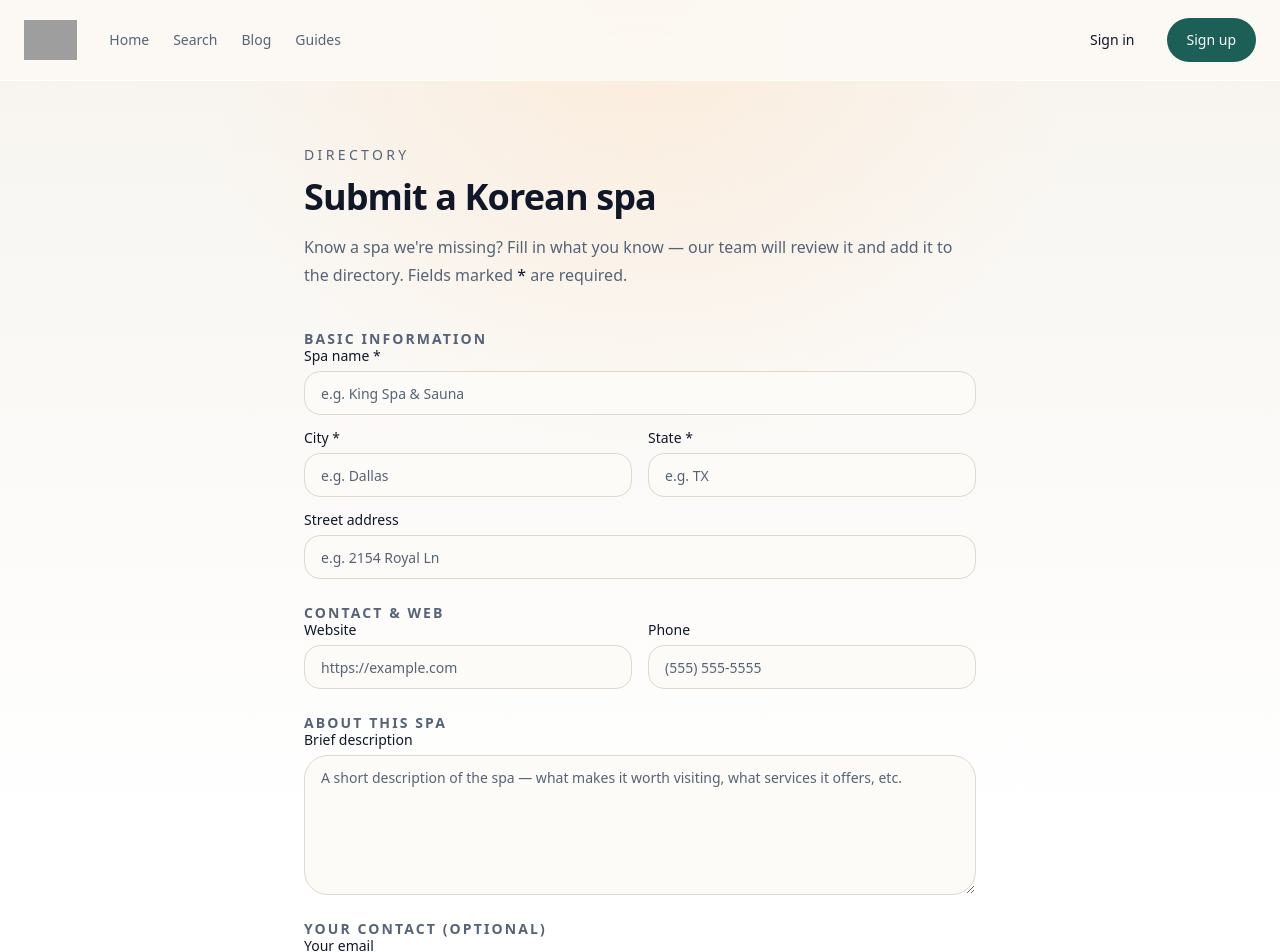
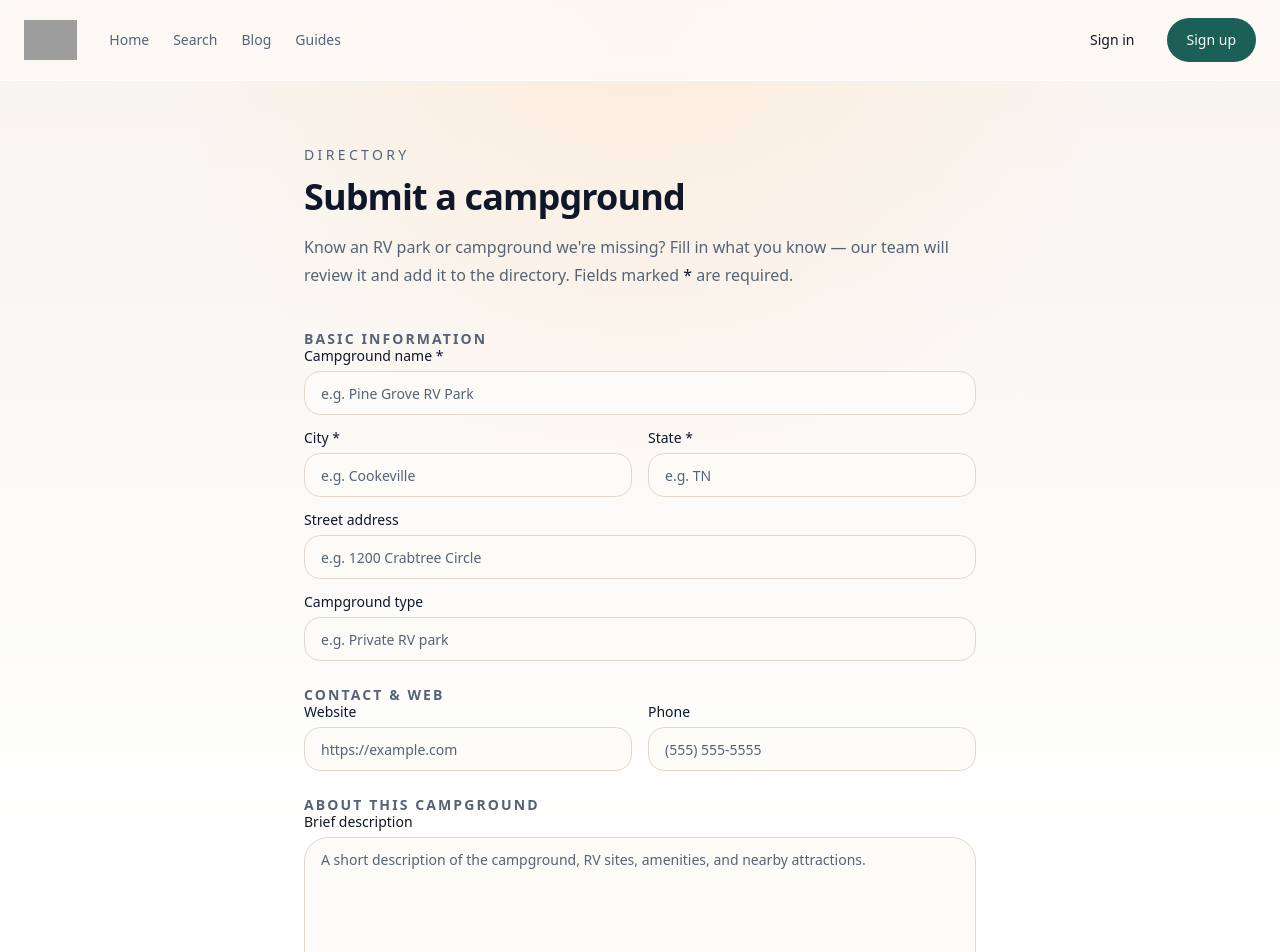
Before and after one commit to sitefindercamp/sitefinder, a Next.js app: page /submit in a window 1280 px wide. Shown: the top 952 px of the page. Built offline with nearby package versions, Linux system fonts and the light colour scheme; no server answers; grey boxes are pictures that could not be loaded.

Commit message:
Convert submit flow to campgrounds

```diff
--- a/app/(marketing)/about/page.tsx
+++ b/app/(marketing)/about/page.tsx
@@ -6,9 +6,9 @@ import { CheckCircle2 } from "lucide-react";
 import { Container } from "@/components/layout/container";
 
 export const metadata: Metadata = {
-  title: "About | KSpa Online",
+  title: "About | SiteFinder.Camp",
   description:
-    "KSpa Online is your trusted guide to discovering Korean spas, jjimjilbangs, and wellness destinations across the United States.",
+    "SiteFinder.Camp is a searchable RV park and campground database built around practical camping details.",
 };
 
 const FOCUS_POINTS = [
@@ -30,19 +30,17 @@ export default function AboutPage() {
             About us
           </p>
           <h1 className="mt-3 text-4xl font-semibold leading-tight sm:text-5xl">
-            Your trusted guide to great wellness destinations.
+            A clearer way to compare campgrounds.
           </h1>
           <p className="mt-6 text-lg leading-8 text-muted-foreground">
-            Welcome to our directory — your trusted guide to discovering unique
-            wellness destinations, hidden gems, and standout places worth
-            visiting.
+            SiteFinder.Camp is a searchable database for RV parks, campgrounds,
+            and practical camping destinations.
           </p>
           <p className="mt-4 text-lg leading-8 text-muted-foreground">
-            We created this platform to make it easier for people to explore
-            businesses with confidence. Whether you&apos;re planning your next
-            relaxing getaway, searching for a local favorite, or comparing
-            options before you visit, our goal is to bring helpful, organized,
-            and easy-to-understand information all in one place.
+            We created this platform to make campground research easier. Whether
+            you need full hookups, 50 amp service, pull-through sites, showers,
+            laundry, pet-friendly stays, or monthly options, our goal is to put
+            the useful details in one place.
           </p>
         </div>
 
@@ -83,7 +81,7 @@ export default function AboutPage() {
               favorite place, we&apos;re here to help you explore smarter.
             </p>
             <Link
-              href={"/spas" as Route}
+              href={"/campgrounds" as Route}
               className="mt-5 inline-block text-sm font-medium text-primary underline-offset-4 hover:underline"
             >
               Browse the directory →
@@ -102,7 +100,7 @@ export default function AboutPage() {
               href={"/submit" as Route}
               className="mt-5 inline-block text-sm font-medium text-primary underline-offset-4 hover:underline"
             >
-              Submit your spa →
+              Submit your campground →
             </Link>
           </div>
         </div>
@@ -122,10 +120,10 @@ export default function AboutPage() {
           </p>
           <div className="mt-7 flex flex-wrap gap-4">
             <Link
-              href={"/spas" as Route}
+              href={"/campgrounds" as Route}
               className="rounded-full bg-primary-foreground px-5 py-2.5 text-sm font-semibold text-primary transition hover:opacity-90"
             >
-              Explore spas
+              Explore campgrounds
             </Link>
             <Link
               href={"/contact" as Route}
--- a/app/(marketing)/submit/actions.ts
+++ b/app/(marketing)/submit/actions.ts
@@ -4,7 +4,7 @@ import type { Route } from "next";
 import { redirect } from "next/navigation";
 
 import { createSupabaseAdminClient } from "@/lib/supabase/server";
-import { sendSpaSubmissionNotification } from "@/lib/mailerlite";
+import { sendCampgroundSubmissionNotification } from "@/lib/mailerlite";
 
 function toSlug(value: string) {
   return value
@@ -20,7 +20,7 @@ function emptyToNull(value: FormDataEntryValue | null): string | null {
   return trimmed.length > 0 ? trimmed : null;
 }
 
-export async function submitSpaAction(formData: FormData) {
+export async function submitCampgroundAction(formData: FormData) {
   const name = (formData.get("name") as string | null)?.trim() ?? "";
   const city = (formData.get("city") as string | null)?.trim() ?? "";
   const state = (formData.get("state") as string | null)?.trim() ?? "";
@@ -28,19 +28,19 @@ export async function submitSpaAction(formData: FormData) {
   if (!name || !city || !state) {
     redirect(
       ("/submit?error=" +
-        encodeURIComponent("Spa name, city, and state are required.")) as Route
+        encodeURIComponent("Campground name, city, and state are required.")) as Route
     );
   }
 
   const supabase = createSupabaseAdminClient();
 
-  const baseSlug = toSlug(`${name} ${city}`);
+  const baseSlug = toSlug(`${name} ${city} ${state}`);
   let slug = baseSlug;
   let attempt = 0;
 
   while (attempt < 5) {
     const { data: existing } = await supabase
-      .from("spas")
+      .from("campgrounds")
       .select("id")
       .eq("slug", slug)
       .maybeSingle();
@@ -55,17 +55,18 @@ export async function submitSpaAction(formData: FormData) {
   const website = emptyToNull(formData.get("website"));
   const phone = emptyToNull(formData.get("phone"));
 
-  const { error } = await supabase.from("spas").insert({
+  const { error } = await supabase.from("campgrounds").insert({
     name,
     slug,
     city,
-    state,
+    state: state.toUpperCase(),
     status: "pending",
     website,
     phone,
-    address_line_1: emptyToNull(formData.get("address_line_1")),
-    summary: emptyToNull(formData.get("summary")),
-    important_notes: submittedByEmail ? `Submitted by: ${submittedByEmail}` : null,
+    address: emptyToNull(formData.get("address")),
+    description: emptyToNull(formData.get("description")),
+    campground_type: emptyToNull(formData.get("campground_type")),
+    submitted_by_email: submittedByEmail,
   });
 
   if (error) {
@@ -75,7 +76,16 @@ export async function submitSpaAction(formData: FormData) {
     );
   }
 
-  await sendSpaSubmissionNotification({ spaName: name, city, state, submitterEmail: submittedByEmail, website, phone });
+  await sendCampgroundSubmissionNotification({
+    campgroundName: name,
+    city,
+    state,
+    submitterEmail: submittedByEmail,
+    website,
+    phone,
+  });
 
   redirect("/submit?success=1" as Route);
 }
+
+export const submitSpaAction = submitCampgroundAction;
--- a/app/(marketing)/submit/page.tsx
+++ b/app/(marketing)/submit/page.tsx
@@ -1,6 +1,6 @@
 import type { Route } from "next";
 
-import { submitSpaAction } from "@/app/(marketing)/submit/actions";
+import { submitCampgroundAction } from "@/app/(marketing)/submit/actions";
 import { Container } from "@/components/layout/container";
 import { Button } from "@/components/ui/button";
 import { Input } from "@/components/ui/input";
@@ -8,16 +8,16 @@ import { Label } from "@/components/ui/label";
 import { Textarea } from "@/components/ui/textarea";
 
 export const metadata = {
-  title: "Submit a Spa | KSpa.online",
+  title: "Submit a Campground | SiteFinder.Camp",
   description:
-    "Know a Korean spa we're missing? Submit it for review and we'll add it to the directory.",
+    "Know an RV park or campground we're missing? Submit it for review and we'll add it to the directory.",
 };
 
 type Props = {
   searchParams?: Promise<{ success?: string; error?: string }>;
 };
 
-export default async function SubmitSpaPage({ searchParams }: Props) {
+export default async function SubmitCampgroundPage({ searchParams }: Props) {
   const params = await searchParams;
   const success = params?.success === "1";
   const error = params?.error ? decodeURIComponent(params.error) : null;
@@ -28,9 +28,9 @@ export default async function SubmitSpaPage({ searchParams }: Props) {
         <p className="text-sm uppercase tracking-[0.24em] text-muted-foreground">
           Directory
         </p>
-        <h1 className="mt-3 text-4xl font-semibold">Submit a Korean spa</h1>
+        <h1 className="mt-3 text-4xl font-semibold">Submit a campground</h1>
         <p className="mt-4 text-base leading-7 text-muted-foreground">
-          Know a spa we&apos;re missing? Fill in what you know — our team will
+          Know an RV park or campground we&apos;re missing? Fill in what you know — our team will
           review it and add it to the directory. Fields marked{" "}
           <span className="text-foreground">*</span> are required.
         </p>
@@ -48,7 +48,7 @@ export default async function SubmitSpaPage({ searchParams }: Props) {
               href={"/submit" as Route}
               className="mt-6 inline-block text-sm font-medium text-green-800 underline hover:text-green-900"
             >
-              Submit another spa
+              Submit another campground
             </a>
           </div>
         ) : (
@@ -59,7 +59,7 @@ export default async function SubmitSpaPage({ searchParams }: Props) {
               </div>
             )}
 
-            <form action={submitSpaAction} className="mt-10 flex flex-col gap-6">
+            <form action={submitCampgroundAction} className="mt-10 flex flex-col gap-6">
               {/* Basic info */}
               <fieldset className="flex flex-col gap-4">
                 <legend className="text-sm font-semibold uppercase tracking-[0.15em] text-muted-foreground">
@@ -68,13 +68,13 @@ export default async function SubmitSpaPage({ searchParams }: Props) {
 
                 <div className="flex flex-col gap-2">
                   <Label htmlFor="name">
-                    Spa name <span className="text-destructive">*</span>
+                    Campground name <span className="text-destructive">*</span>
                   </Label>
                   <Input
                     id="name"
                     name="name"
                     type="text"
-                    placeholder="e.g. King Spa & Sauna"
+                    placeholder="e.g. Pine Grove RV Park"
                     required
                     maxLength={200}
                   />
@@ -89,7 +89,7 @@ export default async function SubmitSpaPage({ searchParams }: Props) {
                       id="city"
                       name="city"
                       type="text"
-                      placeholder="e.g. Dallas"
+                    placeholder="e.g. Cookeville"
                       required
                       maxLength={100}
                     />
@@ -102,7 +102,7 @@ export default async function SubmitSpaPage({ searchParams }: Props) {
                       id="state"
                       name="state"
                       type="text"
-                      placeholder="e.g. TX"
+                    placeholder="e.g. TN"
                       required
                       maxLength={50}
                     />
@@ -110,13 +110,24 @@ export default async function SubmitSpaPage({ searchParams }: Props) {
                 </div>
 
                 <div className="flex flex-col gap-2">
-                  <Label htmlFor="address_line_1">Street address</Label>
+                  <Label htmlFor="address">Street address</Label>
                   <Input
-                    id="address_line_1"
-                    name="address_line_1"
+                    id="address"
+                    name="address"
                     type="text"
-                    placeholder="e.g. 2154 Royal Ln"
+                    placeholder="e.g. 1200 Crabtree Circle"
                     maxLength={200}
+                  />
+                </div>
+
+                <div className="flex flex-col gap-2">
+                  <Label htmlFor="campground_type">Campground type</Label>
+                  <Input
+                    id="campground_type"
+                    name="campground_type"
+                    type="text"
+                    placeholder="e.g. Private RV park"
+                    maxLength={120}
                   />
                 </div>
               </fieldset>
@@ -154,15 +165,15 @@ export default async function SubmitSpaPage({ searchParams }: Props) {
               {/* Description */}
               <fieldset className="flex flex-col gap-4">
                 <legend className="text-sm font-semibold uppercase tracking-[0.15em] text-muted-foreground">
-                  About this spa
+                  About this campground
                 </legend>
 
                 <div className="flex flex-col gap-2">
-                  <Label htmlFor="summary">Brief description</Label>
+                  <Label htmlFor="description">Brief description</Label>
                   <Textarea
-                    id="summary"
-                    name="summary"
-                    placeholder="A short description of the spa — what makes it worth visiting, what services it offers, etc."
+                    id="description"
+                    name="description"
+                    placeholder="A short description of the campground, RV sites, amenities, and nearby attractions."
                     rows={4}
                     maxLength={600}
                   />
--- a/lib/mailerlite.ts
+++ b/lib/mailerlite.ts
@@ -2,9 +2,9 @@
 // Docs: https://resend.com/docs/api-reference/emails/send-email
 
 const RESEND_API_URL = "https://api.resend.com/emails";
-const FROM_EMAIL = "hello@kspa.online";
-const FROM_NAME = "KSpa Online";
-const ADMIN_EMAIL = process.env.ADMIN_NOTIFICATION_EMAIL ?? "koreanspa@proton.me";
+const FROM_EMAIL = "hello@sitefinder.camp";
+const FROM_NAME = "SiteFinder.Camp";
+const ADMIN_EMAIL = process.env.ADMIN_NOTIFICATION_EMAIL ?? "hello@sitefinder.camp";
 
 type EmailPayload = {
   from: string;
@@ -304,10 +304,10 @@ export async function sendClaimRejectedEmail(claim: ClaimEmailData): Promise<voi
   });
 }
 
-// ── Spa submission email ──────────────────────────────────────────────────────
+// ── Campground submission email ───────────────────────────────────────────────
 
-type SpaSubmissionEmailData = {
-  spaName: string;
+type CampgroundSubmissionEmailData = {
+  campgroundName: string;
   city: string;
   state: string;
   submitterEmail?: string | null;
@@ -315,38 +315,53 @@ type SpaSubmissionEmailData = {
   phone?: string | null;
 };
 
-export async function sendSpaSubmissionNotification(data: SpaSubmissionEmailData): Promise<void> {
+export async function sendCampgroundSubmissionNotification(data: CampgroundSubmissionEmailData): Promise<void> {
   await sendEmail({
     from: `${FROM_NAME} <${FROM_EMAIL}>`,
     to: [ADMIN_EMAIL],
-    subject: `New spa submission: ${data.spaName}`,
+    subject: `New campground submission: ${data.campgroundName}`,
     text: [
-      `A new spa has been submitted for review on KSpa Online.`,
+      `A new campground has been submitted for review on SiteFinder.Camp.`,
       ``,
-      `Spa:          ${data.spaName}`,
+      `Campground:   ${data.campgroundName}`,
       `Location:     ${data.city}, ${data.state}`,
       `Website:      ${data.website ?? "—"}`,
       `Phone:        ${data.phone ?? "—"}`,
       `Submitted by: ${data.submitterEmail ?? "Anonymous"}`,
       ``,
-      `Review submissions: https://kspa.online/admin/spas`,
+      `Review submissions in the SiteFinder admin.`,
     ].join("\n"),
     html: `
       <div style="font-family:sans-serif;max-width:560px;margin:0 auto;color:#1a1a1a">
-        <h2 style="margin-bottom:4px">New spa submission</h2>
-        <p style="color:#666;margin-top:0">Submitted via <a href="https://kspa.online/submit">kspa.online/submit</a></p>
+        <h2 style="margin-bottom:4px">New campground submission</h2>
+        <p style="color:#666;margin-top:0">Submitted via <a href="https://sitefinder.camp/submit">sitefinder.camp/submit</a></p>
         <table style="width:100%;border-collapse:collapse;margin-top:20px">
-          <tr><td style="padding:8px 0;border-bottom:1px solid #eee;color:#666;width:120px">Spa name</td><td style="padding:8px 0;border-bottom:1px solid #eee"><strong>${data.spaName}</strong></td></tr>
+          <tr><td style="padding:8px 0;border-bottom:1px solid #eee;color:#666;width:120px">Campground</td><td style="padding:8px 0;border-bottom:1px solid #eee"><strong>${data.campgroundName}</strong></td></tr>
           <tr><td style="padding:8px 0;border-bottom:1px solid #eee;color:#666">Location</td><td style="padding:8px 0;border-bottom:1px solid #eee">${data.city}, ${data.state}</td></tr>
           <tr><td style="padding:8px 0;border-bottom:1px solid #eee;color:#666">Website</td><td style="padding:8px 0;border-bottom:1px solid #eee">${data.website ? `<a href="${data.website}">${data.website}</a>` : "—"}</td></tr>
           <tr><td style="padding:8px 0;border-bottom:1px solid #eee;color:#666">Phone</td><td style="padding:8px 0;border-bottom:1px solid #eee">${data.phone ?? "—"}</td></tr>
           <tr><td style="padding:8px 0;color:#666">Submitted by</td><td style="padding:8px 0">${data.submitterEmail ?? "Anonymous"}</td></tr>
         </table>
-        <div style="margin-top:28px">
-          <a href="https://kspa.online/admin/spas" style="background:#0e6c5d;color:#fff;padding:10px 20px;border-radius:8px;text-decoration:none;font-size:14px;font-weight:600">Review in admin →</a>
-        </div>
       </div>
     `,
+  });
+}
+
+export async function sendSpaSubmissionNotification(data: {
+  spaName: string;
+  city: string;
+  state: string;
+  submitterEmail?: string | null;
+  website?: string | null;
+  phone?: string | null;
+}): Promise<void> {
+  return sendCampgroundSubmissionNotification({
+    campgroundName: data.spaName,
+    city: data.city,
+    state: data.state,
+    submitterEmail: data.submitterEmail,
+    website: data.website,
+    phone: data.phone,
   });
 }
 
```
Also changed, not shown: 1 other file (tests, documents, lock files or other folders).
